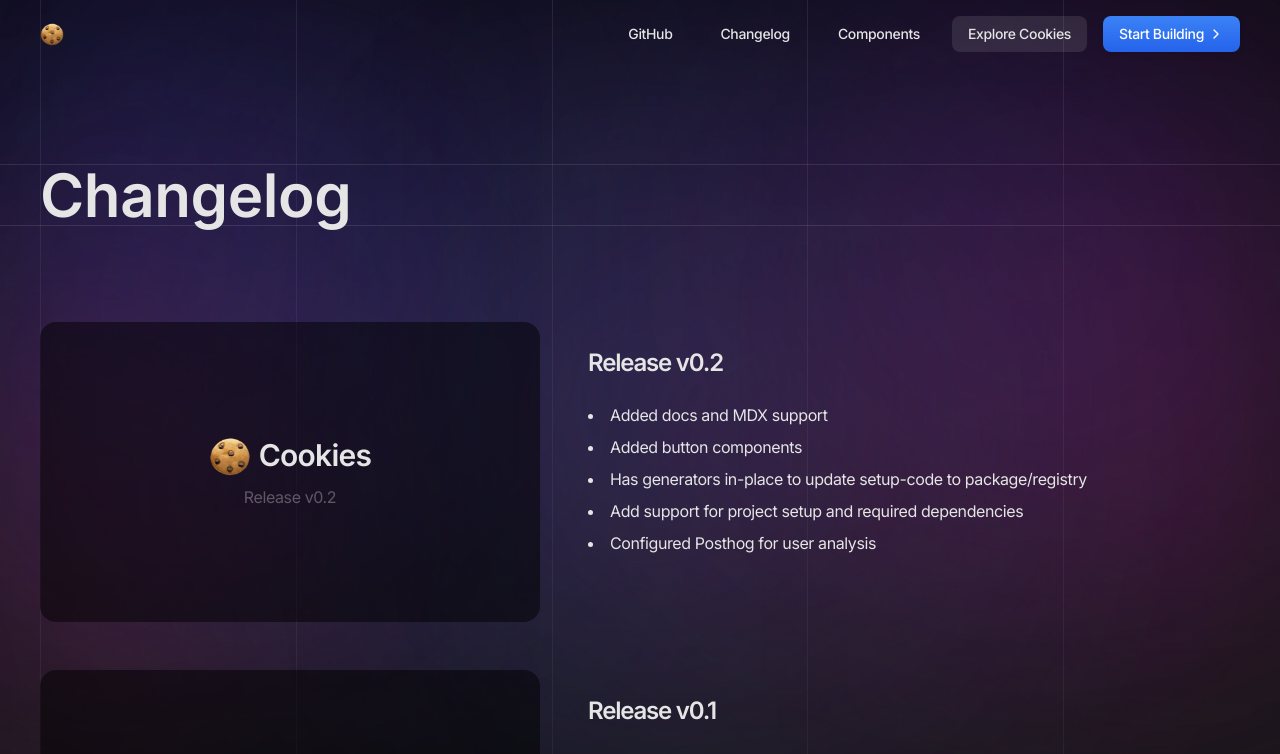
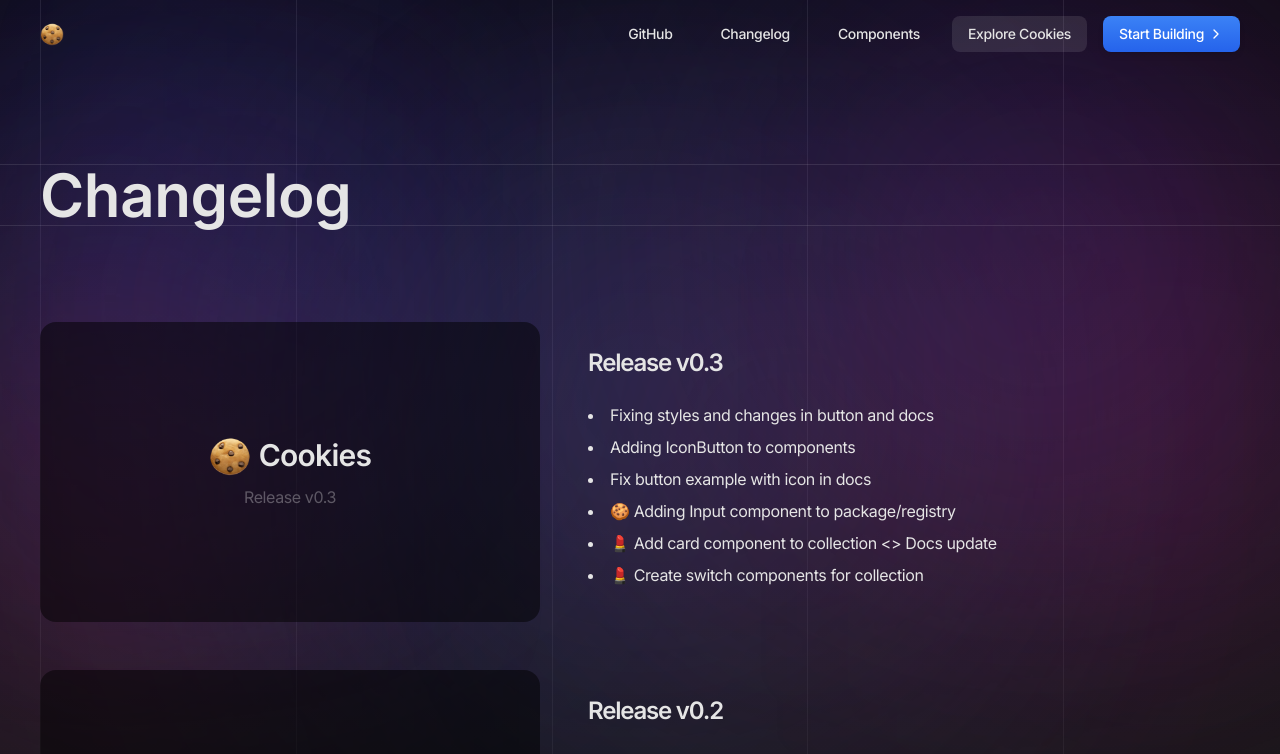
Before and after one commit to with-tw/cookies, a Next.js app: page /changelog in a window 1280 px wide. Shown: the top 754 px of the page. Built offline with nearby package versions, Linux system fonts and the light colour scheme; no server answers.

Commit message:
🔊 Update changelog for v0.3

```diff
--- a/app/changelog/logs.ts
+++ b/app/changelog/logs.ts
@@ -22,4 +22,15 @@ export const ChangelogContent: ChangelogContentType[] = [
       'Configured Posthog for user analysis',
     ],
   },
+  {
+    version: '0.3',
+    features: [
+      'Fixing styles and changes in button and docs',
+      'Adding IconButton to components',
+      'Fix button example with icon in docs',
+      '🍪 Adding Input component to package/registry',
+      '💄 Add card component to collection <> Docs update',
+      '💄 Create switch components for collection',
+    ],
+  },
 ];
```
